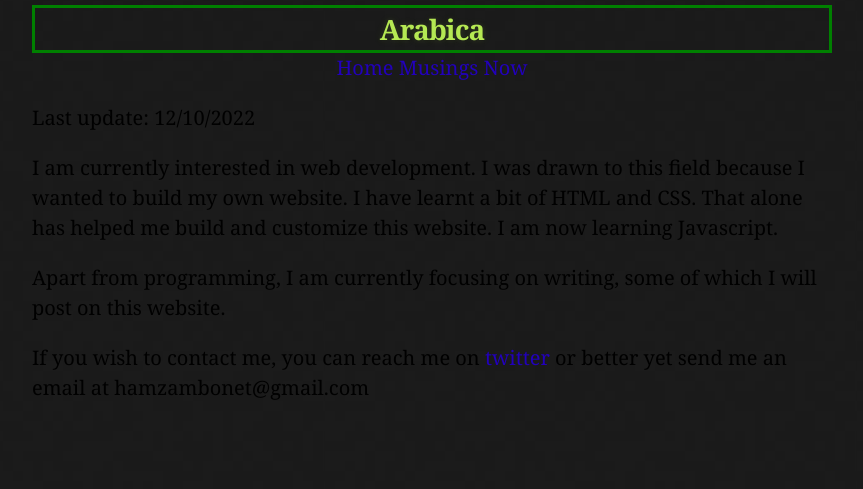
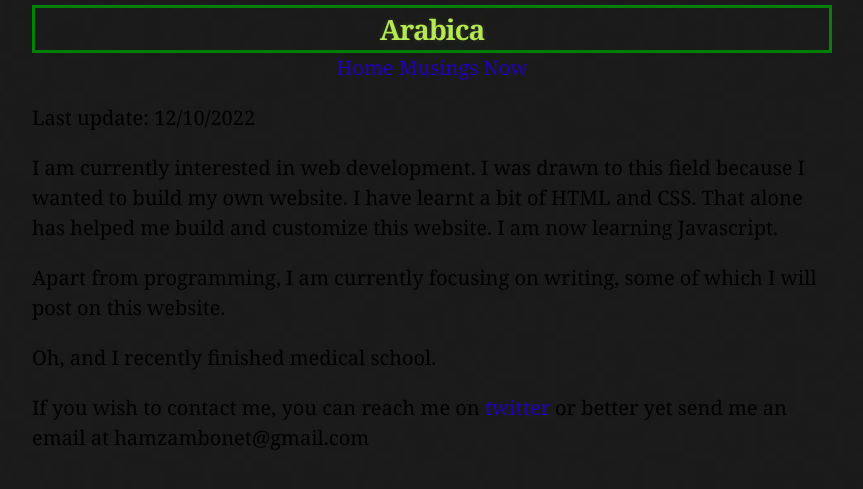
Before and after one commit to habasweiny/habasweiny.github.io, a Jekyll site: the page built from now.html, in a window 1280 px wide. Shown: the top 489 px of the page, without its empty margins (208-1071 px from the left). Built offline with Jekyll 4.4.1, drawn with Linux system fonts in a browser that asks for light colours.

Commit message:
Update now.html

```diff
--- a/now.html
+++ b/now.html
@@ -9,4 +9,5 @@ learnt a bit of HTML and CSS. That alone has helped me build and customize
 this website. I am now learning Javascript.</p>
 <p>Apart from programming, I am currently focusing on writing,
   some of which I will post on this website.</p>
+<p>Oh, and I recently finished medical school.</p>
 <p>If you wish to contact me, you can reach me on <a href="https://twitter.com/hamzambo" target="_blank">twitter</a> or better yet send me an email at hamzambonet@gmail.com<p>
```
